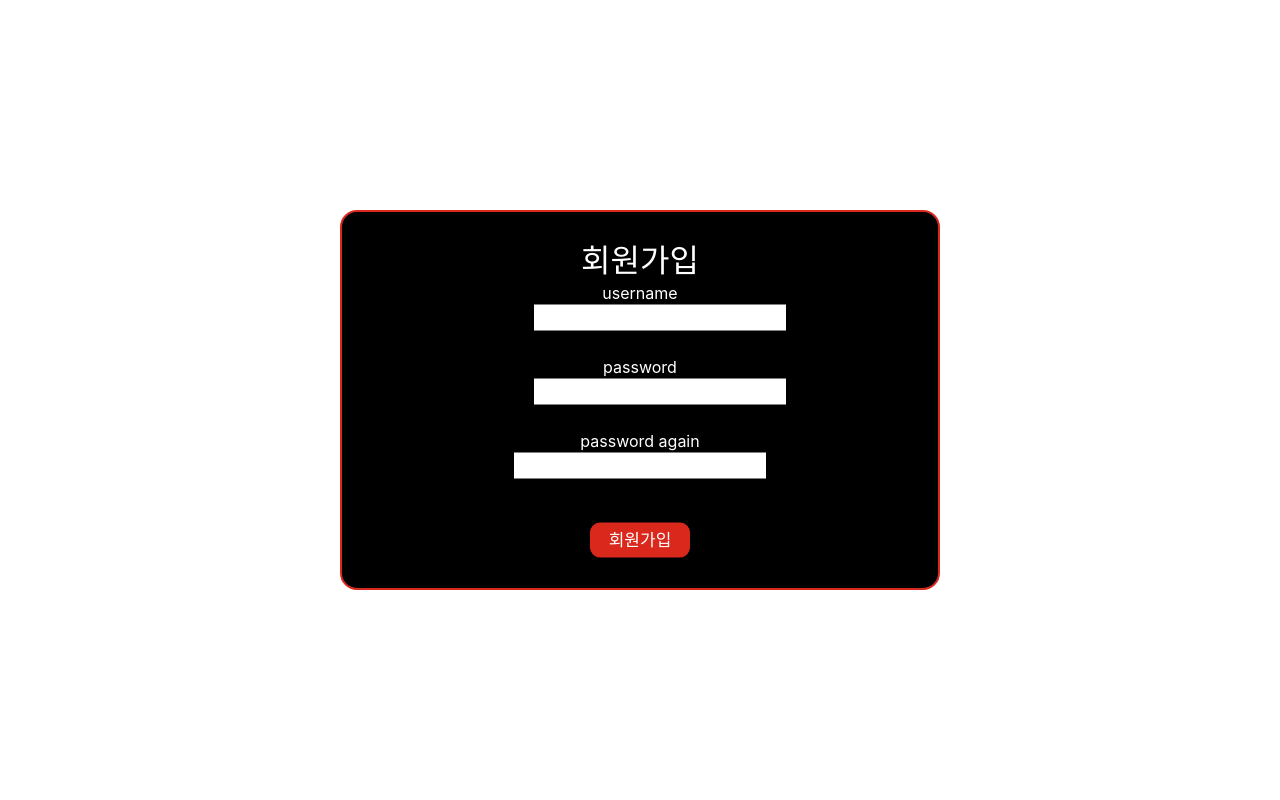
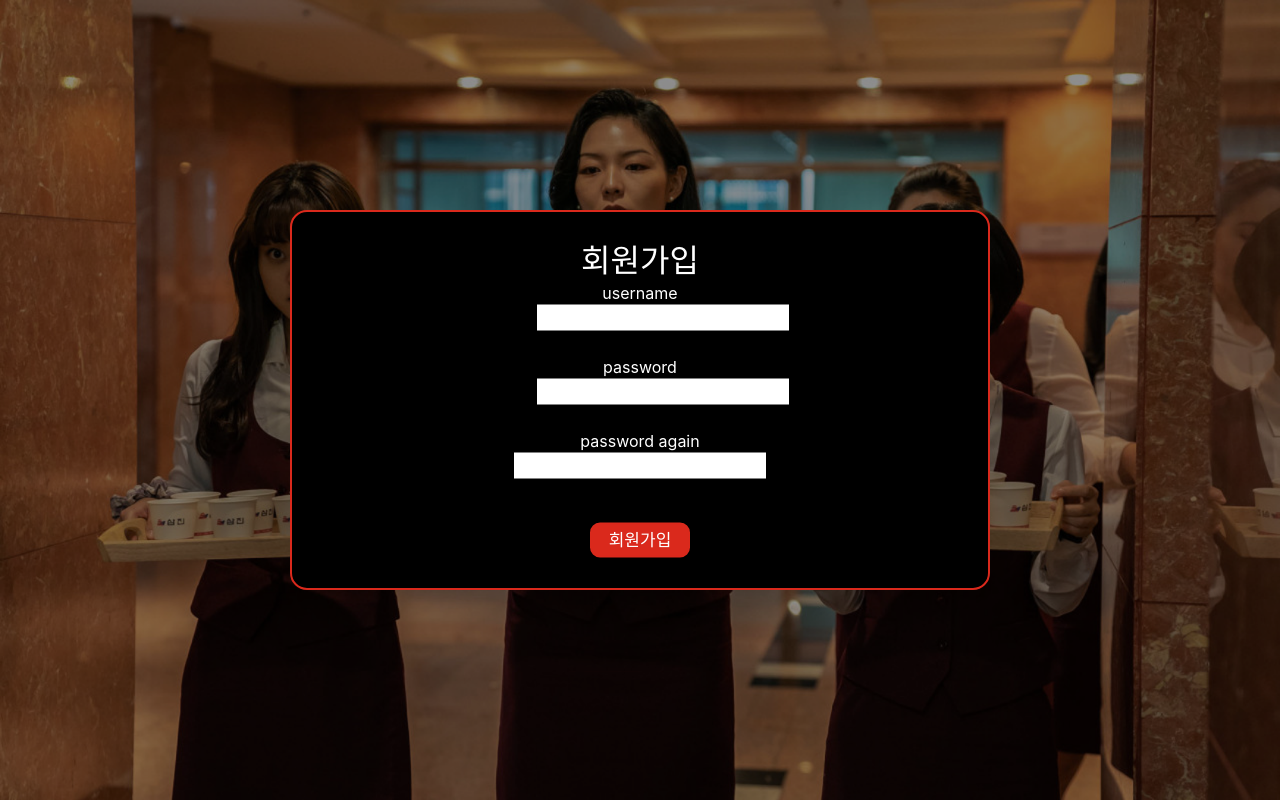
Before and after one commit to feelwjd/Django-OTT-Service, a Django app: template project/account/templates/signup.html in a window 1280 px wide. Run offline with Django 3.2, Linux system fonts and the light colour scheme; the template is opened without the code that fills it, so the values that code supplies are empty; some libraries are stand-ins or nearby versions.

Commit message:
예약,로그인회원가입 수정

```diff
--- a/project/account/templates/signup.html
+++ b/project/account/templates/signup.html
@@ -11,6 +11,9 @@
     <style>
         body {
             text-align: center;
+            background-image: url("../../static/background_img.png");
+            background-size: cover;
+            background-repeat: no-repeat;
         }
 
         .round {
@@ -18,7 +21,7 @@
             left: 50%;
             top:50%;
             transform: translate(-50%, -50%);
-            width: 600px;
+            width: 700px;
             height: 380px;
             color: white;
             background-color: rgb(0, 0, 0);
@@ -67,7 +70,7 @@
         }
 
         #input1{
-            margin-left: 40px;
+            margin-left: 45px;
         }
     </style>
 </head>
```
Also changed, not shown: project/account/templates/login.html (+5 -2 lines), project/예약프론트/book.html (+6 -4 lines), project/static/book.png (added).
